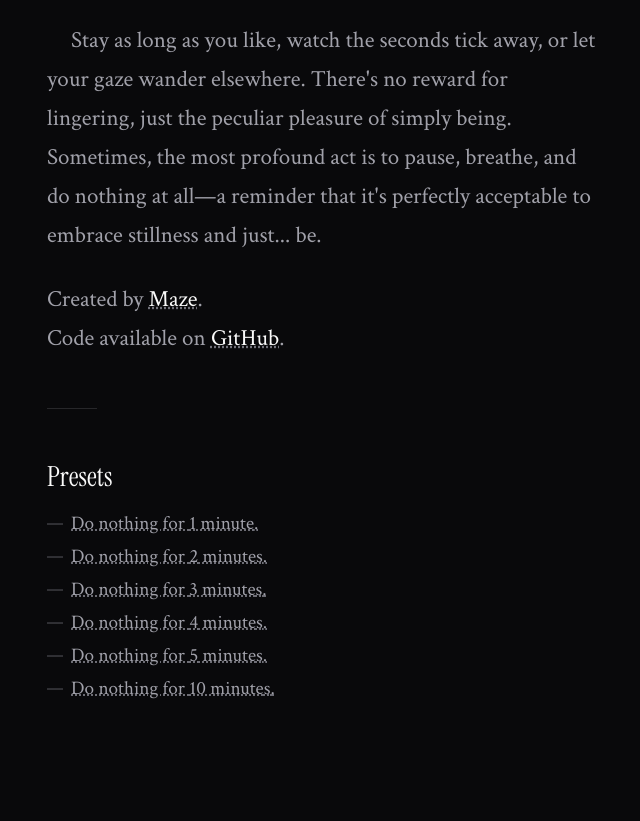
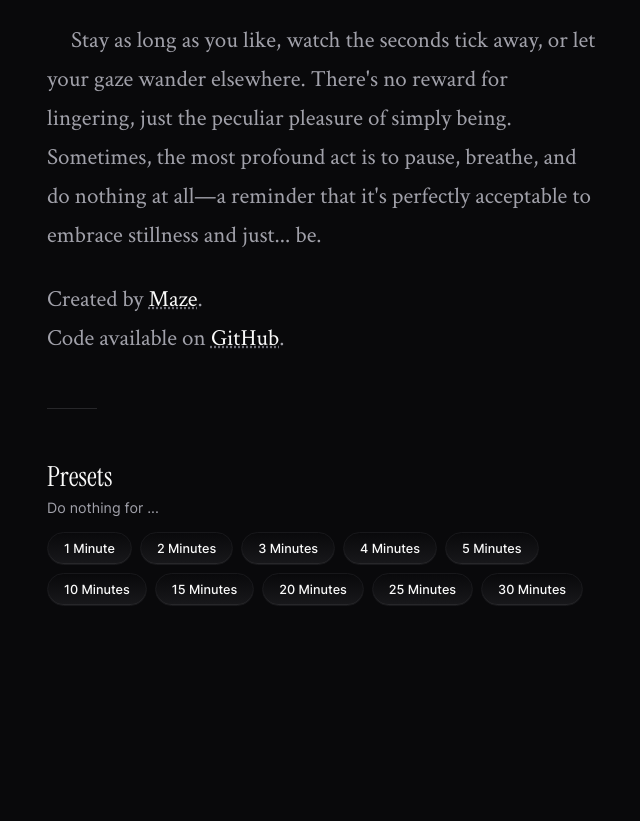
Before and after one commit to remvze/nothing, an Astro site: page / in a window 1280 px wide. Shown: the part 1269-2090 px from the top of the page, without its empty margins (318-958 px from the left). After the commit the page ends 1995 px from the top, so only its background shows below. Built offline with nearby package versions, Linux system fonts and the light colour scheme; Astro itself is replaced by a stand-in of ours.

Commit message:
style: redesign presets

```diff
--- a/src/components/app/app.module.css
+++ b/src/components/app/app.module.css
@@ -161,31 +161,37 @@
   padding: 50px 0 120px;
 
   & h3 {
-    margin-bottom: 16px;
+    margin-bottom: 4px;
     font-family: var(--font-display);
     font-size: var(--font-xlg);
     color: var(--color-foreground);
   }
 
-  & .preset {
-    &:not(:last-of-type) {
-      margin-bottom: 8px;
-    }
+  & p {
+    font-size: var(--font-sm);
+    color: var(--color-foreground-subtle);
+  }
 
-    & span {
-      display: inline-block;
-      margin-right: 8px;
-      color: var(--color-foreground-subtler);
-      opacity: 0.6;
-    }
+  & .wrapper {
+    display: flex;
+    flex-wrap: wrap;
+    gap: 8px;
+    margin-top: 16px;
 
-    & a {
-      font-family: var(--font-serif);
-      font-size: var(--font-md);
-      color: var(--color-foreground-subtle);
-      text-decoration: underline;
-      text-decoration-style: dotted;
-      text-decoration-color: var(--color-foreground-subtler);
+    & .preset {
+      display: flex;
+      padding: 8px 16px;
+      font-size: var(--font-xsm);
+      font-weight: 500;
+      color: var(--color-foreground);
+      text-decoration: none;
+      background: linear-gradient(
+        var(--color-neutral-50),
+        var(--color-neutral-100)
+      );
+      border: 1px solid var(--color-neutral-100);
+      border-radius: 100px;
+      box-shadow: inset 0 -1px 0 var(--color-neutral-200);
     }
   }
 }
--- a/src/components/app/app.tsx
+++ b/src/components/app/app.tsx
@@ -15,7 +15,7 @@ export function App() {
     else window.location.href = '/start';
   };
 
-  const presets = [1, 2, 3, 4, 5, 10];
+  const presets = [1, 2, 3, 4, 5, 10, 15, 20, 25, 30];
 
   return (
     <Container>
@@ -121,14 +121,14 @@ export function App() {
 
       <div className={styles.presets}>
         <h3>Presets</h3>
-        {presets.map(preset => (
-          <div className={styles.preset} key={preset}>
-            <span>—</span>
-            <a href={`/start/${preset}`}>
-              Do nothing for {preset} minute{preset !== 1 && 's'}.
+        <p>Do nothing for ...</p>
+        <div className={styles.wrapper}>
+          {presets.map(preset => (
+            <a className={styles.preset} href={`/start/${preset}`} key={preset}>
+              {preset} Minute{preset !== 1 && 's'}
             </a>
-          </div>
-        ))}
+          ))}
+        </div>
       </div>
     </Container>
   );
--- a/src/pages/start/[minute].astro
+++ b/src/pages/start/[minute].astro
@@ -3,7 +3,7 @@ import Layout from '@/layouts/layout.astro';
 import { Nothing } from '@/components/nothing';
 
 export async function getStaticPaths() {
-  const minutes = [1, 2, 3, 4, 5, 10];
+  const minutes = [1, 2, 3, 4, 5, 10, 15, 20, 25, 30];
 
   return minutes.map(minute => ({ params: { minute } }));
 }
```
